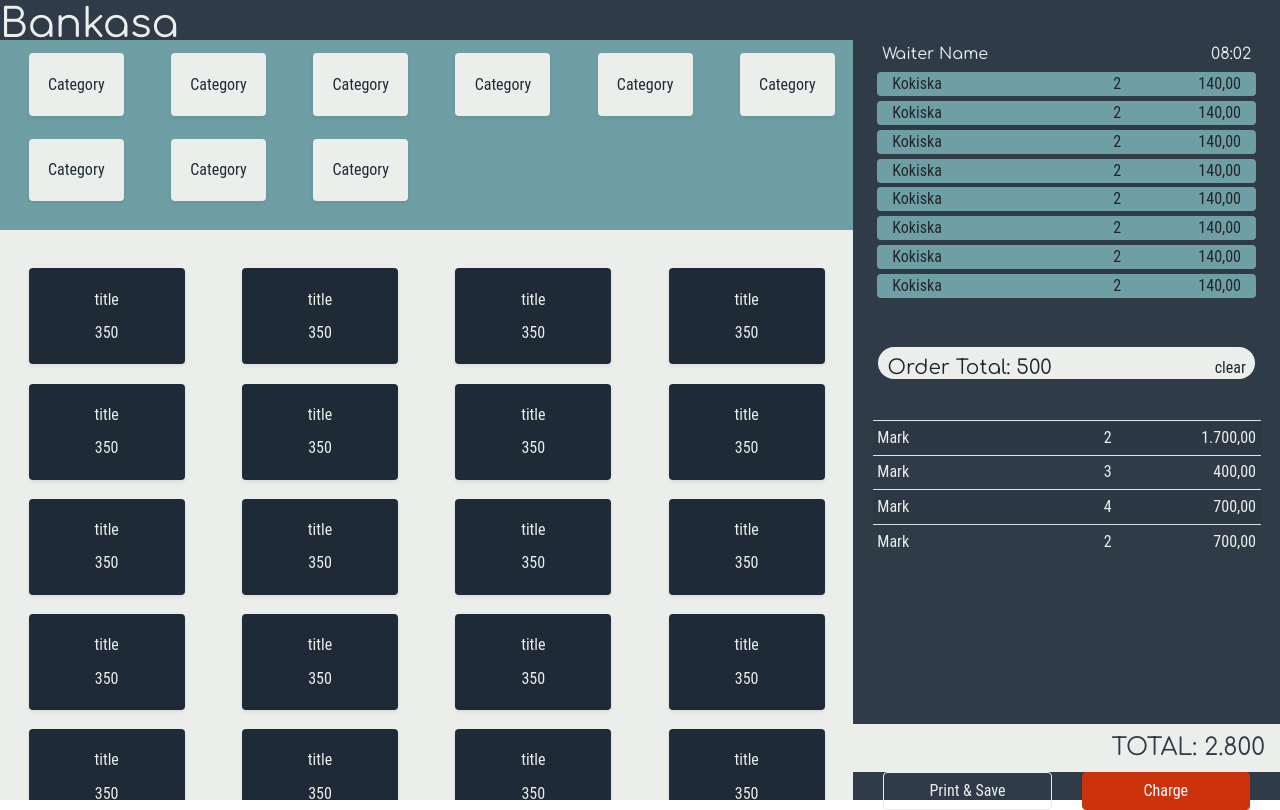
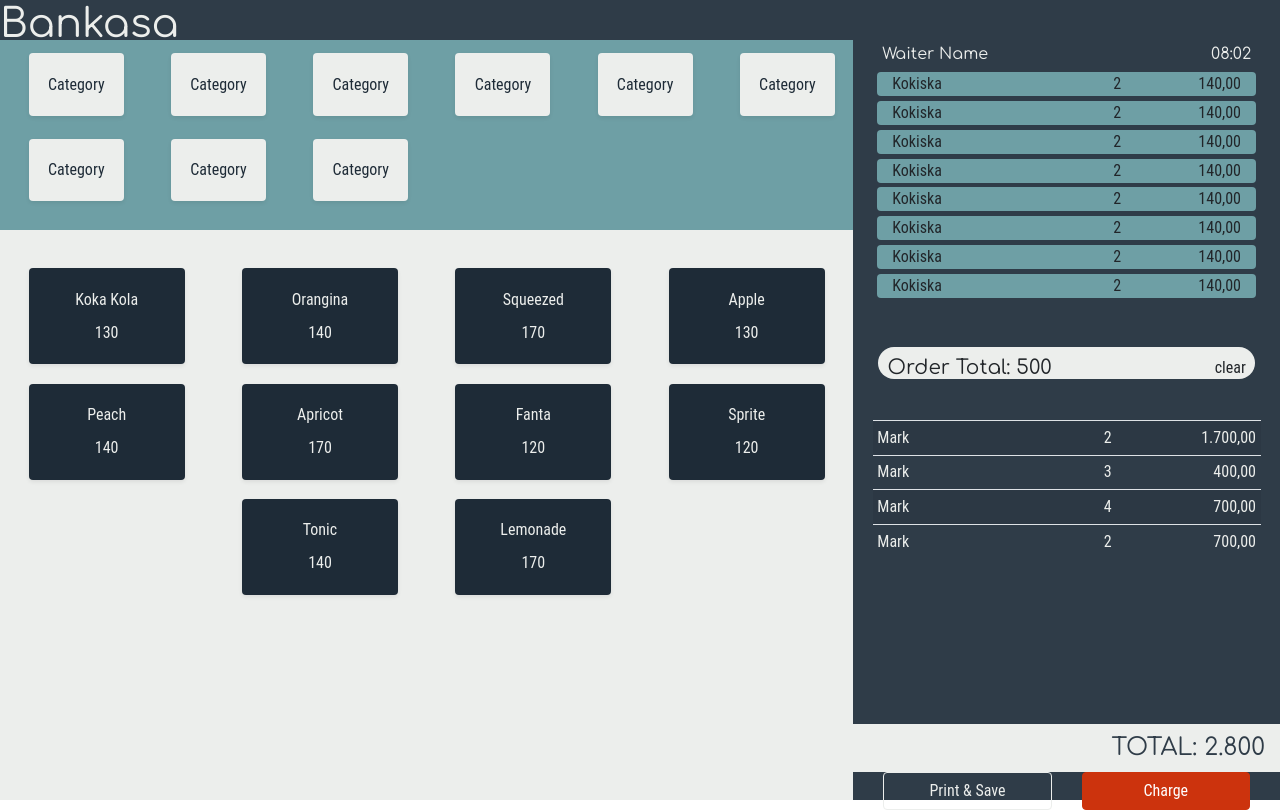
Before and after one commit to Bankacha/bankasa, a React (Create React App) app: page / in a window 1280 px wide. Built offline with nearby package versions, Linux system fonts and the light colour scheme.

Commit message:
first action applied

```diff
--- a/src/public/components/bill-create/Products.js
+++ b/src/public/components/bill-create/Products.js
@@ -1,51 +1,31 @@
 import { ProductCard } from "./sub-components/ProductCard"
 import { Row, Col } from "react-bootstrap"
-import { useSelector } from "react-redux"
+import { useDispatch, useSelector } from "react-redux"
+import { setOrderItem } from "../../../store/actions"
 
 export function Products() {
 
-    // const products = useSelector(s=>s.products.data)
+    const dispatch = useDispatch()
+    const products = useSelector(s => s.products.products)
 
-    // console.log(products)
+    const addItem = (item) => {
+        // dispatch(setOrderItem({
+        //     item,
+        //     quantity: 1
+        // }))
+        return console.log("baki",item)
+    }
 
     return (
         <Col className="bg-light pt-4">
             <Row className="justify-content-center">
-                <ProductCard name="title" price={350.00} />
-                <ProductCard name="title" price={350.00} />
-                <ProductCard name="title" price={350.00} />
-                <ProductCard name="title" price={350.00} />
-                <ProductCard name="title" price={350.00} />
-                <ProductCard name="title" price={350.00} />
-                <ProductCard name="title" price={350.00} />
-                <ProductCard name="title" price={350.00} />
-                <ProductCard name="title" price={350.00} />
-                <ProductCard name="title" price={350.00} />
-                <ProductCard name="title" price={350.00} />
-                <ProductCard name="title" price={350.00} />
-                <ProductCard name="title" price={350.00} />
-                <ProductCard name="title" price={350.00} />
-                <ProductCard name="title" price={350.00} />
-                <ProductCard name="title" price={350.00} />
-                <ProductCard name="title" price={350.00} />
-                <ProductCard name="title" price={350.00} />
-                <ProductCard name="title" price={350.00} />
-                <ProductCard name="title" price={350.00} />
-                <ProductCard name="title" price={350.00} />
-                <ProductCard name="title" price={350.00} />
-                <ProductCard name="title" price={350.00} />
-                <ProductCard name="title" price={350.00} />
-                <ProductCard name="title" price={350.00} />
-                <ProductCard name="title" price={350.00} />
-                <ProductCard name="title" price={350.00} />
-                <ProductCard name="title" price={350.00} />
-                <ProductCard name="title" price={350.00} />
-                <ProductCard name="title" price={350.00} />
-                <ProductCard name="title" price={350.00} />
-                <ProductCard name="title" price={350.00} />
-                <ProductCard name="title" price={350.00} />
-                <ProductCard name="title" price={350.00} />
-                <ProductCard name="title" price={350.00} />
+                {
+                    (products || []).map((p, i) => {
+                        return (
+                            <ProductCard onClick={()=> addItem(p)} key={i} name={p.name} price={p.price} />
+                        )
+                    })
+                }
             </Row>
         </Col>
     )
--- a/src/public/components/bill-create/sub-components/ProductCard.js
+++ b/src/public/components/bill-create/sub-components/ProductCard.js
@@ -1,11 +1,22 @@
 import {Col, Row} from 'react-bootstrap';
+import { useDispatch } from 'react-redux';
+import { setOrderItem } from '../../../../store/actions';
 
 export function ProductCard(props) {
+
+    const dispatch = useDispatch()
+
+    const addItem = (item) => {
+        dispatch(setOrderItem({
+            item,
+            quantity: 1
+        }))
+    }
 
     return (
         <Col xs={3}>
             <Row>
-                <Col className="c-pointer p-3 m-2 mx-4 bg-dark text-center text-light rounded shadow-sm">
+                <Col onClick={()=>addItem(props)} className="c-pointer p-3 m-2 mx-4 bg-dark text-center text-light rounded shadow-sm">
                     <p className="m-0 mb-2">{props.name}</p>
                     <p className="m-0">{props.price}</p>
                 </Col>
--- a/src/public/components/bill-create/sub-components/order-component/OrderItemsFooter.js
+++ b/src/public/components/bill-create/sub-components/order-component/OrderItemsFooter.js
@@ -6,7 +6,7 @@ export function OrderItemsFooter() {
             <Col className="mx-2 w-100">
                 <Row className="d-flex justify-content-between pt-2">
                     <h5>Order Total: 500</h5>
-                    <h7 type="button">clear</h7>
+                    <p type="button">clear</p>
                 </Row>
             </Col>
     )
--- a/src/store/actions/index.js
+++ b/src/store/actions/index.js
@@ -0,0 +1,6 @@
+export const setOrderItem = (item) => {
+    return {
+        type: 'SET_ORDER_ITEM',
+        payload: item
+    }
+}
--- a/src/store/reducers/products.js
+++ b/src/store/reducers/products.js
@@ -50,13 +50,19 @@ const initialState = {
             price: 170,
             category: 'juices'
         },
-    ]
+    ],
+
+    order: [],
+
 };
 
 const productReducer = ( state = initialState, action) => {
     switch (action.type) {
-        case 'GET_PRODUCTS':
-            return {...state, products: action.payload};
+        case 'SET_ORDER_ITEM':
+            return {
+                ...state,
+                order: [...state.order, action.payload]
+            };
     }
      return state
 }
```
